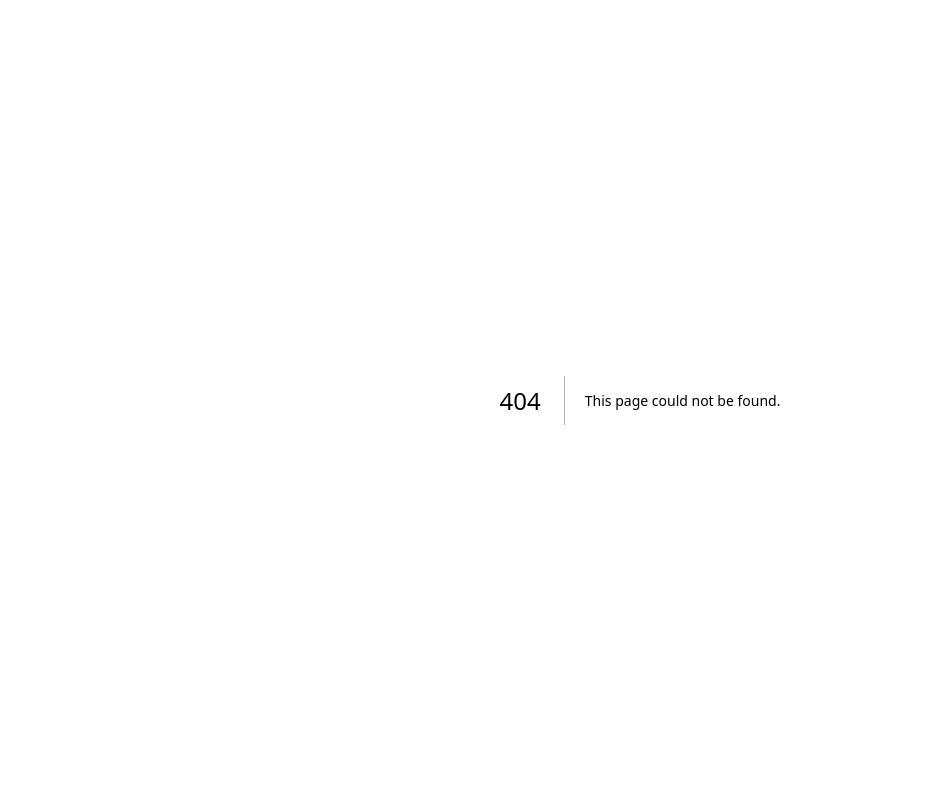
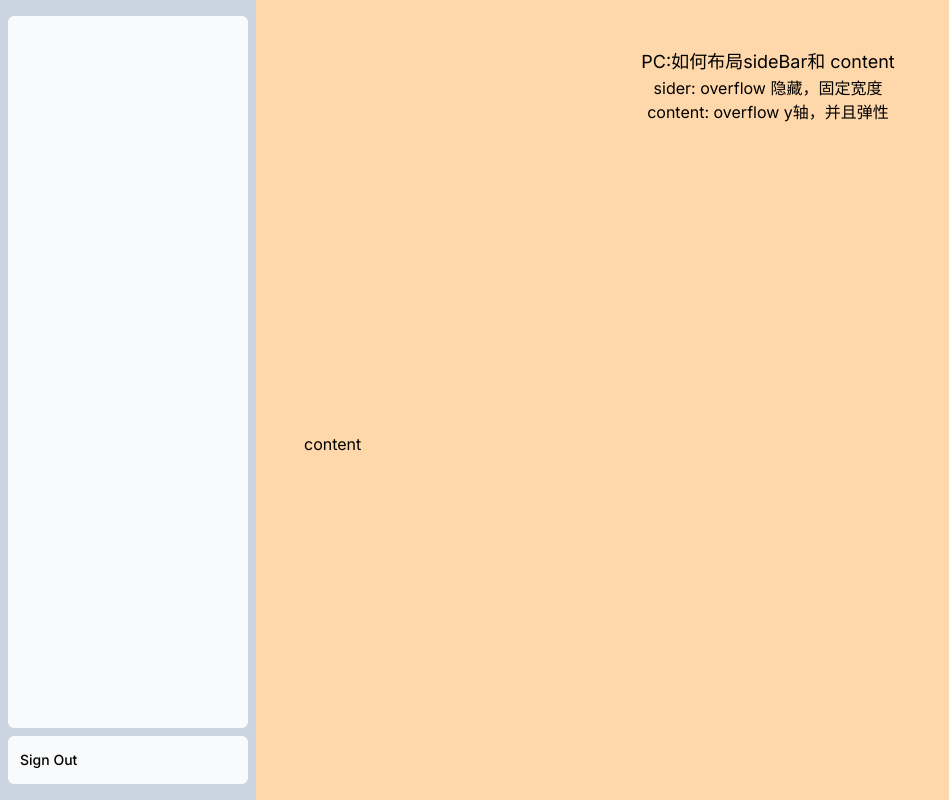
Before and after one commit to xiaokuili/mock, a Next.js app in the folder dashboard/: page /examples/sc in a window 1280 px wide. Before the commit this address had no page. Shown: the whole page, without its empty margins (0-949 px from the left). Built offline with nearby package versions, Linux system fonts and the light colour scheme.

Commit message:
如何实现sidebar和content 。 抄写

```diff
--- /dev/null
+++ b/dashboard/app/examples/sc/page.tsx
@@ -0,0 +1,44 @@
+export default function Page() {
+  return (
+    <div>
+      <div className="flex h-screen flex-col md:flex-row md:overflow-hidden">
+        <div className="w-full flex-none md:w-64 bg-slate-300">
+          <SideNav />
+        </div>
+        <div className="grow p-6 md:overflow-y-auto md:p-12 bg-orange-200">
+          <div className="h-96">
+            <div>
+              <p className="text-center text-lg">
+                PC:如何布局sideBar和 content{" "}
+              </p>
+              <p className="text-center">sider: overflow 隐藏，固定宽度</p>
+              <p className="text-center">content: overflow y轴，并且弹性</p>
+            </div>
+          </div>
+          <div className="h-96">content</div>
+          <div className="h-96">content</div>
+          <div className="h-96">content</div>
+        </div>
+      </div>
+    </div>
+  );
+}
+
+const SideNav = () => {
+  return (
+    <div className="flex h-full flex-col px-3 py-4 md:px-2">
+      <div className="flex grow flex-row justify-between space-x-2 md:flex-col md:space-x-0 md:space-y-2">
+        <div className="hidden h-auto w-full grow rounded-md bg-gray-50 md:block"></div>
+        <form
+          action={async () => {
+            "use server";
+          }}
+        >
+          <button className="flex h-[48px] w-full grow items-center justify-center gap-2 rounded-md bg-gray-50 p-3 text-sm font-medium hover:bg-sky-100 hover:text-blue-600 md:flex-none md:justify-start md:p-2 md:px-3">
+            <div className="hidden md:block">Sign Out</div>
+          </button>
+        </form>
+      </div>
+    </div>
+  );
+};
```
